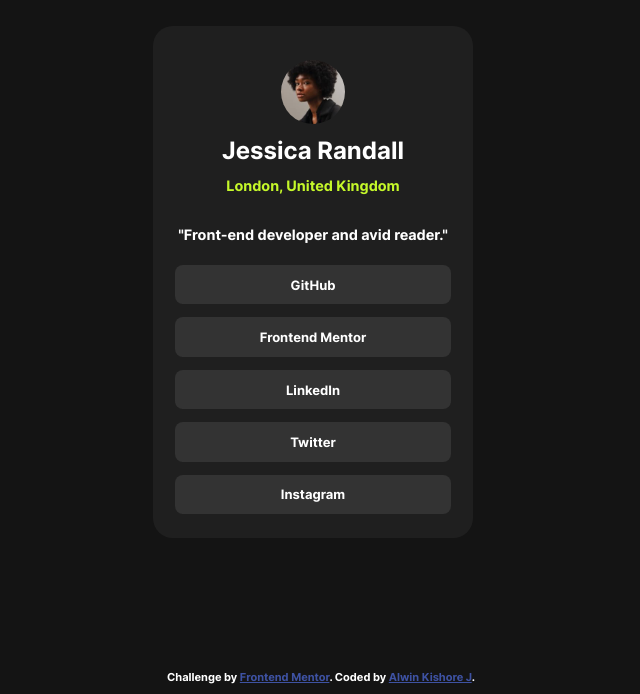
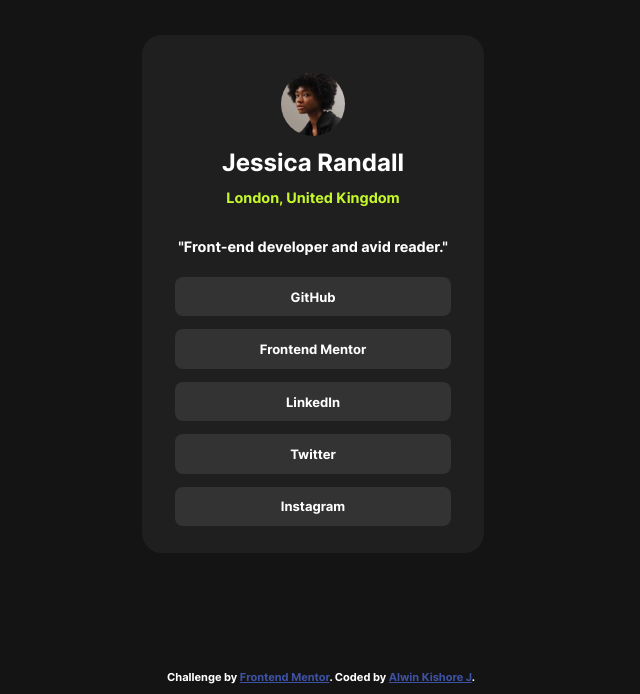
Before and after one commit to AlwinKishore/social-link-profile-main, a plain HTML site: page index.html in a window 1280 px wide. Shown: the part 106-800 px from the top of the page, without its empty margins (327-967 px from the left). Drawn offline with Linux system fonts and the light colour scheme.

Commit message:
change padding and add transition - style update

```diff
--- a/assets/css/style.css
+++ b/assets/css/style.css
@@ -21,14 +21,15 @@ main{
     align-items: center;
     justify-content: center;
     height: 95vh;
+    margin: 20px auto;
 }
 
 .social-card{
     width: 80%;
     max-width: 300px;
-    height: 60%;
+    /* height: 60%;
     min-height: 30em;
-    max-height: 32em;
+    max-height: 32em; */
     background-color: hsl(0, 0%, 12%);
     color: hsl(0, 0%, 100%);
     border-radius: 20px;
@@ -36,7 +37,8 @@ main{
     flex-direction: column;
     justify-content: center;
     align-items: center;
-    padding: 2.3em .7em;
+    /* padding: 2.3em 1.5em; */
+    padding: 1.5em;
 }
 
 .profile-pic{
@@ -91,6 +93,7 @@ main{
 {
     background-color: hsl(75, 94%, 57%);
     color: hsl(0, 0%, 20%);
+    transition: all .5s;
 }
 
 footer{
```
